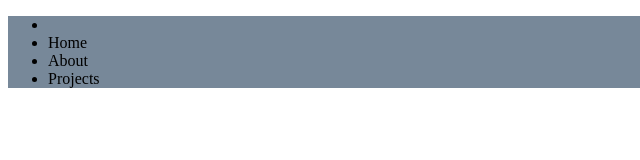
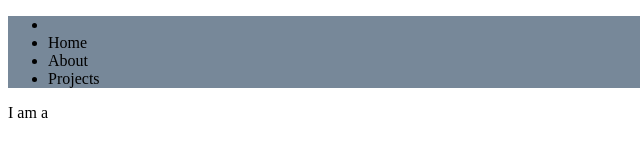
Before and after one commit to vamsi963601/vamsi963601.github.io, a plain HTML site: page index.html in a window 1280 px wide. Shown: the full height of the page, 0-640 px from the left. Drawn offline with Linux system fonts and the light colour scheme.

Commit message:
Update index.html

```diff
--- a/index.html
+++ b/index.html
@@ -25,7 +25,7 @@
         </ul>
     </nav>
     <div class="container">
-<!--         <p>I am a <span class="typed-text"></span><span class="cursor">&nbsp;</span></p> -->
+        <p>I am a</p>
     </div>
 
 
```
